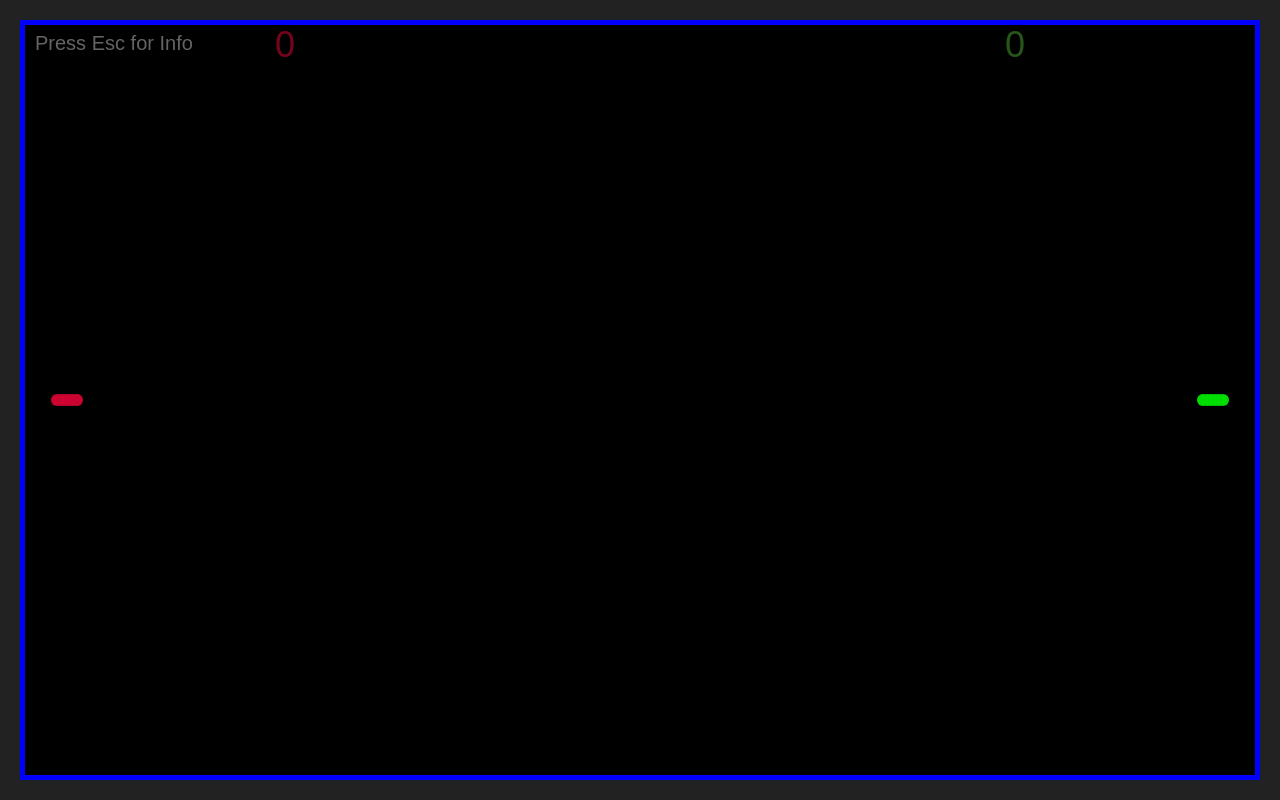
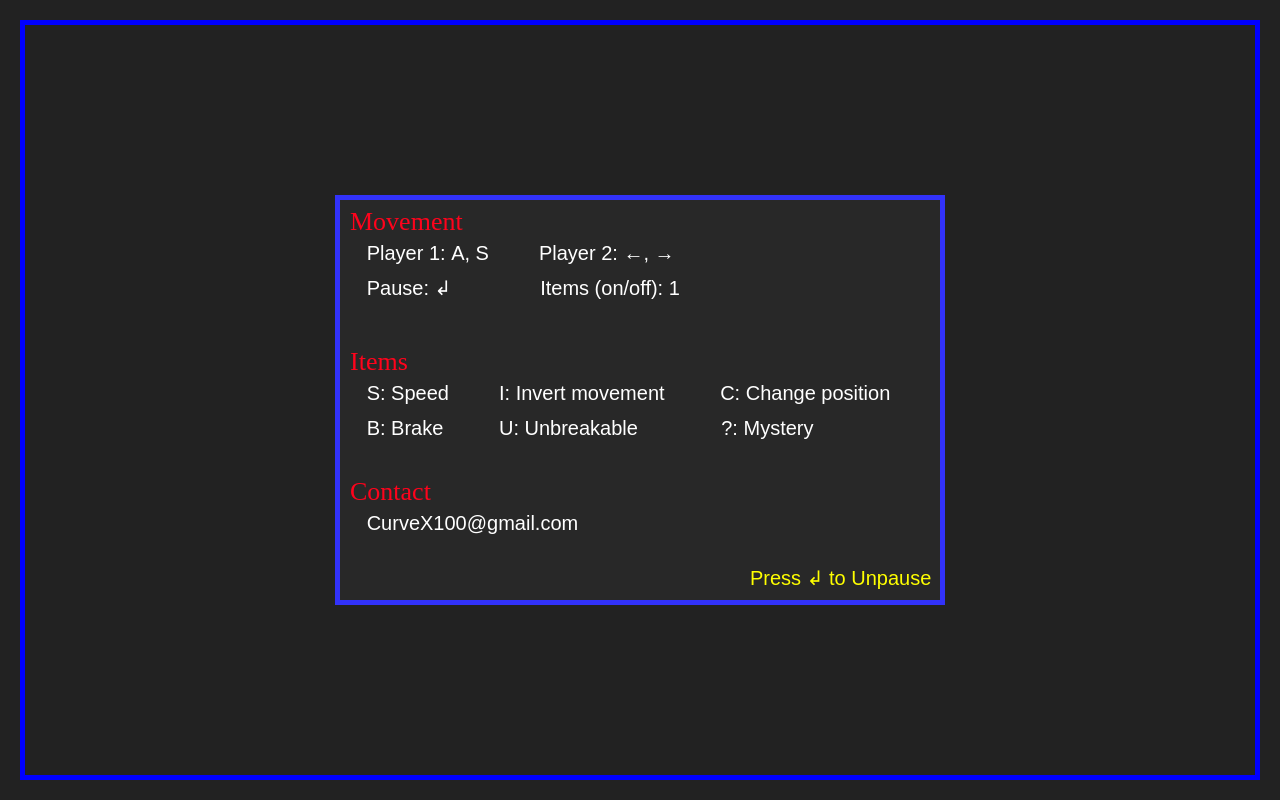
Before and after one commit to CurveX100/curvex100.github.io, a plain HTML site: page index.html in a window 1280 px wide. Drawn offline with Linux system fonts and the light colour scheme.

Commit message:
Update index.html

```diff
--- a/index.html
+++ b/index.html
@@ -10,7 +10,7 @@
       html, body {width:100%; height:100%; margin:0;}
       canvas {position:absolute;top:0;left:0;right:0;bottom:0;margin:auto;}
     </style>
-    <script data-ad-client="ca-pub-7828280051508300" async src="https://pagead2.googlesyndication.com/pagead/js/adsbygoogle.js"></script>
+    <script data-ad-client="pub-7828280051508300" async src="https://pagead2.googlesyndication.com/pagead/js/adsbygoogle.js"></script>
   </head>
   <body style="background:#222222;">
     <canvas id="game_canvas" style="border: 5px solid blue;"></canvas>
@@ -196,20 +196,50 @@
 
       var width = window.innerWidth-50;   // 25 pixel distance on each side
       var height = window.innerHeight-50; // -5px border -> 20px distance
-      var paused = false;         // True when paused (with RETURN)
+      var paused = true;         // True when paused (with RETURN)
       var stop_timer = 30 * 5;    // 30 FPS -> all 5 seconds stop with trailing
       var stop_length = 30 * 0.6; // stop trailing for 0.6 seconds
       var time = 0;               // for calculation if players are trailing
       var trailing = true;        // True if players roduce trail
       var items_activated = true; // Items can be in the game or not (switch with "1")
       var item_list = [];         // There are no items yet
-      var showed_alert = 0;       // show introduction once after three drawings
       const p1 = new Player(32, height/2, 0, "#CC0330");
       const p2 = new Player(width-32, height/2, 3.1415926, "#00DD00");
 
       function main_loop()
       {
-        if(paused) return;        // Pause and Unpause with RETURN
+        if(paused)
+        {
+          ctx.fillStyle = "rgb(50, 50,250)";   // draw msg border
+          ctx.fillRect((width-610)/2, (height-410)/2, 610, 410);
+          ctx.fillStyle = "rgb(40, 40, 40)";   // draw msg background
+          ctx.fillRect((width-600)/2, (height-400)/2, 600, 400);
+          ctx.font = "26px Arial bold";  // For the headings
+          ctx.fillStyle = "rgb(255, 3, 28)";  // red
+          ctx.fillText("Movement", (width-600)/2+10, (height-400)/2+30);
+          ctx.fillText("Items", (width-600)/2+10, (height-400)/2+170);
+          ctx.fillText("Contact", (width-600)/2+10, (height-400)/2+300);
+          ctx.font = "20px Arial";  // For the main text
+          ctx.fillStyle = "rgb(255, 255, 255)";  // white
+
+          var msg = "   Player 1: A, S         Player 2: ←, →";
+          ctx.fillText(msg, (width-600)/2+10, (height-400)/2+60);
+          msg = "   Pause: ↲                Items (on/off): 1";
+          ctx.fillText(msg, (width-600)/2+10, (height-400)/2+95);
+
+          msg = "   S: Speed         I: Invert movement          C: Change position";
+          ctx.fillText(msg, (width-600)/2+10, (height-400)/2+200);
+          msg = "   B: Brake          U: Unbreakable               ?: Mystery";
+          ctx.fillText(msg, (width-600)/2+10, (height-400)/2+235);
+
+          msg = "   CurveX100@gmail.com";
+          ctx.fillText(msg, (width-600)/2+10, (height-400)/2+330);
+
+          ctx.fillStyle = "rgb(255, 255, 0)";
+          msg = "Press ↲ to Unpause";
+          ctx.fillText(msg, (width-600)/2+410, (height-400)/2+385);
+          return;        // Pause and Unpause with RETURN
+        }
         time++;                   // Trailing is based on this counter
         add_items();              // Randomly add items
         p1.movement();            // Move Players
@@ -229,17 +259,6 @@
           p1.trail.push({x:-100, y:-100});  // push back values outside of game
           p2.trail.push({x:-100, y:-100});
         }
-
-        if(showed_alert<3)
-        {
-          showed_alert++;
-          if(showed_alert!=3) return;
-          alert("Welcome to Curve X! \n \nThis is a simple, local two player game" +
-                " inspired by classics like Curve fever." +
-                " To view the controls and items press Escape. \n \n" +
-                "For questions and comments please contact me at \n" +
-                "CurveX100@gmail.com");
-        }
       }
 
       function draw_everything()
@@ -253,7 +272,7 @@
         ctx.fillText(p2.points, width-250, 32);
         ctx.fillStyle = "rgb(100, 100, 100)";  // dark gray
         ctx.font = "20px Arial";
-        ctx.fillText("Press Esc for Info", 10, 25);
+        ctx.fillText("↲ Pause and Info", 10, 25);
 
         for(var i=0; i<item_list.length; i++) {item_list[i].draw();}
         p1.draw();
@@ -452,12 +471,6 @@
             items_activated = !items_activated;
             item_list = [];
             break;
-          case 27:      // Escape Key
-            alert("Movement\n------------\nPlayer 1: \t \tA, S\nPlayer 2: \t \t←, →\n" +
-                  "Pause: \t \t \t ↲\nItems (on/off): \t 1" +
-                  "\n\n\nItems\n------------\nS\tSpeed\nI\tInvert movement\nC\t" +
-                  "Change positions\nU\tUnbreakable\nB\tBreak\n?\tMystery");
-            break;
         }
       }
 
```
